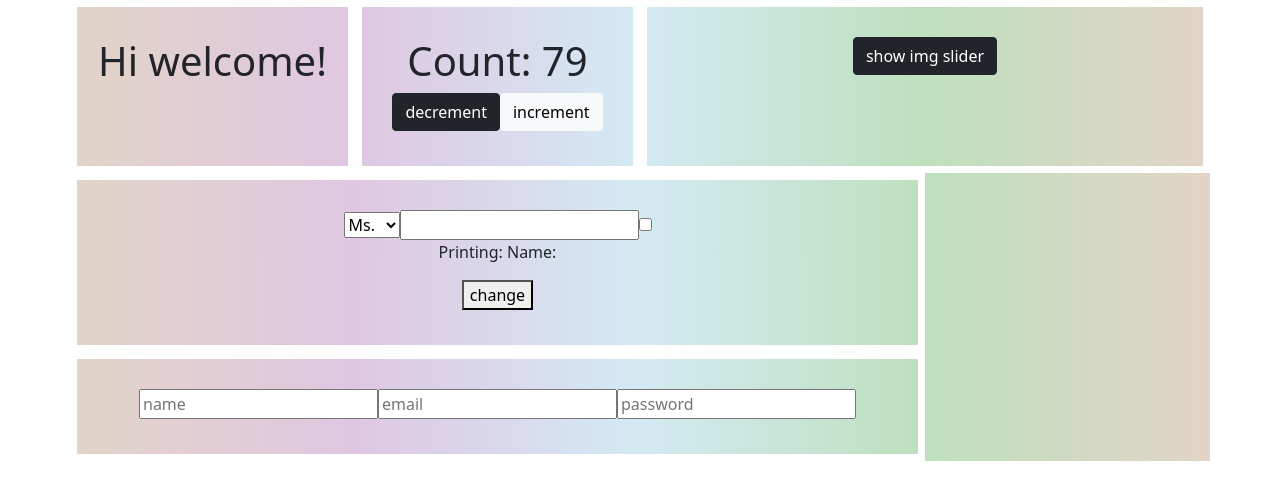
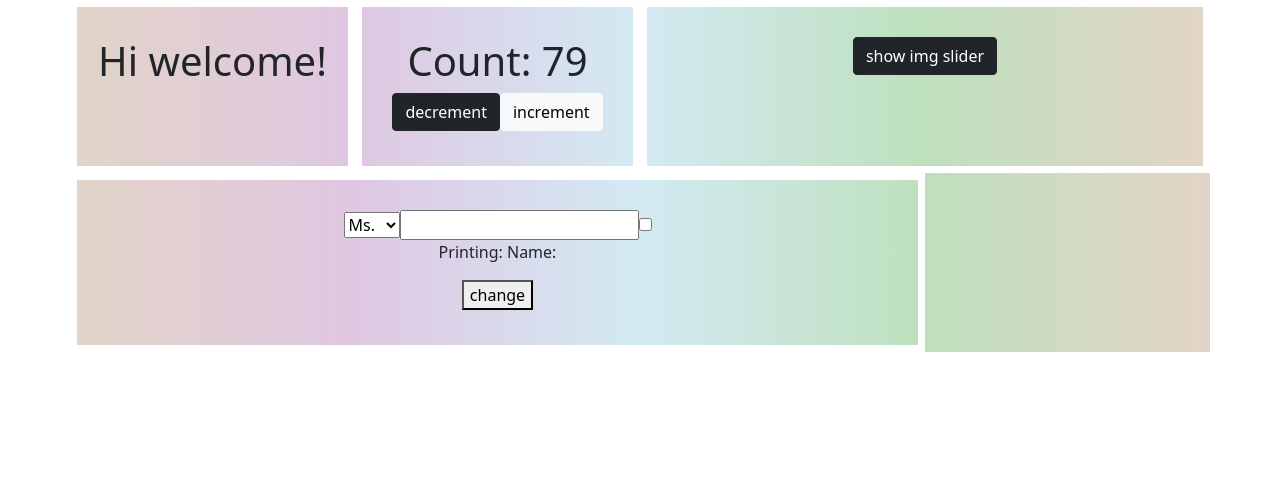
Before and after one commit to st3fz/react.js-practise, a React (Create React App) app: page / in a window 1280 px wide. Shown: the top 500 px of the page. Built offline with nearby package versions, Linux system fonts and the light colour scheme.

Commit message:
Temporarily commented out what breaks code

```diff
--- a/src/App.tsx
+++ b/src/App.tsx
@@ -1,4 +1,4 @@
-import React from 'react';
+import React, { useState } from 'react';
 import './App.css';
 import Color from './components/Color';
 import Counter from './components/Counter';
@@ -11,6 +11,12 @@ function App() {
   const randomNumber : number = Math.floor(
     Math.random() * 100
   )
+
+  const [name , setName] = useState<string>("");
+
+  const handleCallback = () => {
+    setName("");
+  }
 
   return (
     <div className="container text-center my-auto">
@@ -25,11 +31,14 @@ function App() {
           <ImageSlider/>
         </div>
         <div className="col-9">
-          <Form/>
+          <Form
+          // handleCallback={handleCallback}
+          // name={name}
+          />
         </div>
-        <div className="col-9">
-          <Form2/>
-        </div>
+        {/* <div className="col-9"> */}
+          {/* <Form2/> */}
+        {/* </div> */}
       </div>
     </div>
   );
--- a/src/components/Counter.tsx
+++ b/src/components/Counter.tsx
@@ -1,5 +1,7 @@
 import React from "react";
 import ReactTooltip from "react-tooltip";
+
+// import { FontAwesomeIcon } from 'react-icons/fa';
 
 interface Props {
     initialCount: number;
@@ -33,11 +35,14 @@ export default class Counter extends React.Component<Props, State> {
     render() {
         return(
             <div>
-                <ReactTooltip id="hellow">
+                <ReactTooltip id="counter-info">
                     <span>A random number is generated to start you off each time the page is refreshed</span>
                 </ReactTooltip>
-                <h1>Count:
-                    <span data-tip data-for="hellow"> {this.state.count}</span>
+
+                <h1>Count: {this.state.count}
+                    <span data-tip data-for="counter-info">
+                        {/* <FontAwesomeIcon icon={faQuestionCircle}/> */}
+                    </span>
                 </h1>
                 <button className="btn btn-dark" onClick={this.handleDecrement}>decrement</button>
                 <button className="btn btn-light" onClick={this.handleIncrement}>increment</button>
--- a/src/components/Form.tsx
+++ b/src/components/Form.tsx
@@ -1,6 +1,9 @@
 import React, { useState } from "react";
 
-const Form: React.FC = () => {
+
+const Form: React.FC = (
+    // {name, formCallback}
+    ) => {
 
     const[ name , setName] = useState<string>("");
     const[ checkbox , setCheckbox] = useState<boolean>(false);
@@ -10,6 +13,10 @@ const Form: React.FC = () => {
         event.preventDefault();
         console.log(`Name: ${name}, Title: ${title}, Checked?: ${checkbox}`);
     }
+
+    // const formCallback = event => {
+    //     props.formCallback(event.target.name.value);
+    // }
 
     return(
         <>
@@ -23,7 +30,9 @@ const Form: React.FC = () => {
             checked={checkbox}
             onClick={()=>{setCheckbox(!checkbox)}}/>
             <p>Printing: Name: {title} {name}</p>
-            <button type="submit">change</button>
+            <button type="submit"
+            // onSubmit={formCallback}
+            >change</button>
         </form>
         </>
     )
```
